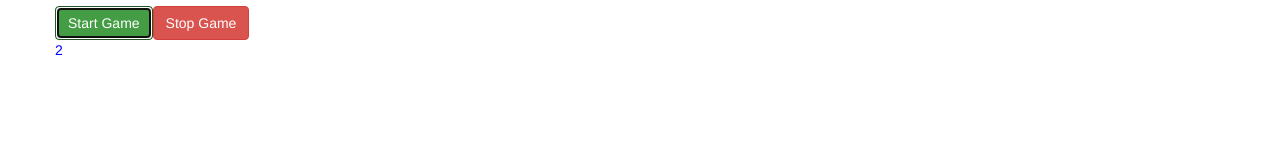
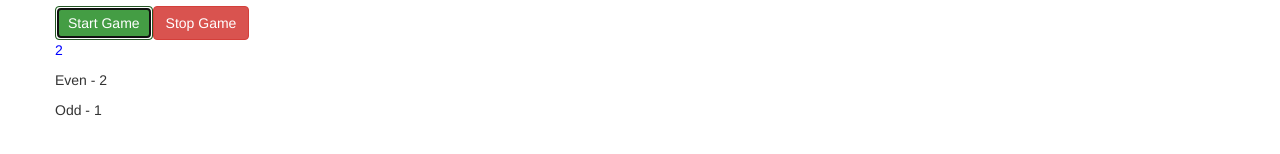
Before and after one commit to vnimrod/learn-angular, an Angular app in the folder cmp-databinding-final/: page / in a window 1280 px wide. Both pictures are taken after a click on the button "Start Game". Shown: the part 424-578 px from the top of the page. Built offline with nearby package versions, Linux system fonts and the light colour scheme.

Commit message:
finish practice game and bind odd and even numbers from parent component

```diff
--- a/cmp-databinding-final/src/app/app.component.html
+++ b/cmp-databinding-final/src/app/app.component.html
@@ -35,6 +35,15 @@
           (intervalFired)="onIntervalFired($event)"
         ></app-game-control>
         <p>{{ gameSeconds }}</p>
+
+        <app-even
+          *ngFor="let number of evenNumbers"
+          [evenNumber]="number"
+        ></app-even>
+        <app-odd
+          *ngFor="let number of oddNumbers"
+          [oddNumber]="number"
+        ></app-odd>
       </div>
     </div>
   </div>
--- a/cmp-databinding-final/src/app/app.component.ts
+++ b/cmp-databinding-final/src/app/app.component.ts
@@ -9,8 +9,9 @@ export class AppComponent {
   serverElements = [
     { type: "server", name: "Testserver", content: "Just a test!" },
   ];
-
-  gameSeconds = 0;
+  gameSeconds: number = 0;
+  evenNumbers: number[] = [];
+  oddNumbers: number[] = [];
 
   onServerAdded(serverData: { serverName: string; serverContent: string }) {
     this.serverElements.push({
@@ -41,5 +42,10 @@ export class AppComponent {
 
   onIntervalFired(incrementNumber: number) {
     this.gameSeconds = incrementNumber;
+    if (incrementNumber % 2 === 0) {
+      this.evenNumbers.push(incrementNumber);
+    } else {
+      this.oddNumbers.push(incrementNumber);
+    }
   }
 }
--- a/cmp-databinding-final/src/app/practice-game/even/even.component.html
+++ b/cmp-databinding-final/src/app/practice-game/even/even.component.html
@@ -1 +1 @@
-<p>even works!</p>
+<p>Even - {{ number }}</p>
--- a/cmp-databinding-final/src/app/practice-game/game-control/game-control.component.html
+++ b/cmp-databinding-final/src/app/practice-game/game-control/game-control.component.html
@@ -1,4 +1,4 @@
 <div class="button">
-  <button (click)="onStartGame()" class="btn btn-success">Start Game</button>
-  <button class="btn btn-danger">Stop Game</button>
+  <button class="btn btn-success" (click)="onStartGame()">Start Game</button>
+  <button class="btn btn-danger" (click)="onGameStop()">Stop Game</button>
 </div>
--- a/cmp-databinding-final/src/app/practice-game/game-control/game-control.component.ts
+++ b/cmp-databinding-final/src/app/practice-game/game-control/game-control.component.ts
@@ -20,4 +20,8 @@ export class GameControlComponent implements OnInit {
       this.seconds++;
     }, 1000);
   }
+
+  onGameStop() {
+    clearInterval(this.interval);
+  }
 }
--- a/cmp-databinding-final/src/app/practice-game/odd/odd.component.html
+++ b/cmp-databinding-final/src/app/practice-game/odd/odd.component.html
@@ -1 +1 @@
-<p>odd works!</p>
+<p>Odd - {{ number }}</p>
```
Also changed, not shown: cmp-databinding-final/src/app/practice-game/even/even.component.ts (+7 -8 lines), cmp-databinding-final/src/app/practice-game/odd/odd.component.ts (+7 -8 lines).
